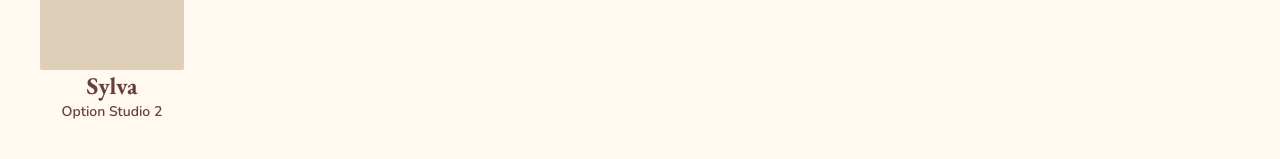
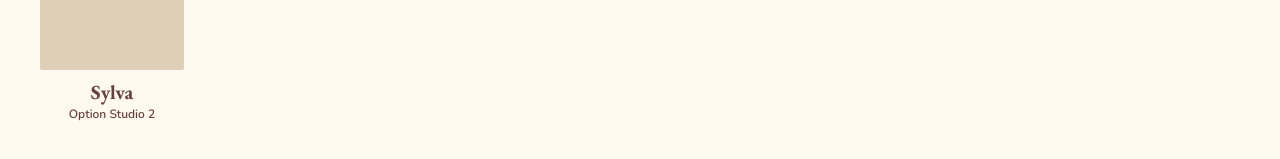
Before and after one commit to asdgradshow2024/ASD-Gradshow-2024, a Next.js app: page /people/kong-mei-jia in a window 1280 px wide. Shown: the part 571-730 px from the top of the page. Built offline with nearby package versions, Linux system fonts and the light colour scheme.

Commit message:
fix font sizes

```diff
--- a/src/pages/people/[username].js
+++ b/src/pages/people/[username].js
@@ -26,8 +26,8 @@ const ProjectElement = ({ project }) => {
     <Link href={projectUrl || '/'} className='flex flex-col justify-center items-center'>
       {/* TODO: placeholder content, to remove and use image instead */}
       <div className="w-36 h-36 rounded-sm bg-navbar-bg"></div>
-      <h3 className={`${ebGaramond.className} font-bold text-xl md:text-2xl`}>{projectTitle}</h3>
-      <p className={`${nunito.className} italic font-semibold text-xs md:text-sm`}>{studio}</p>
+      <h3 className={`${ebGaramond.className} font-bold text-lg md:text-xl mt-2`}>{projectTitle}</h3>
+      <p className={`${nunito.className} italic font-semibold text-xs`}>{studio}</p>
     </Link>
   )
 }
```
